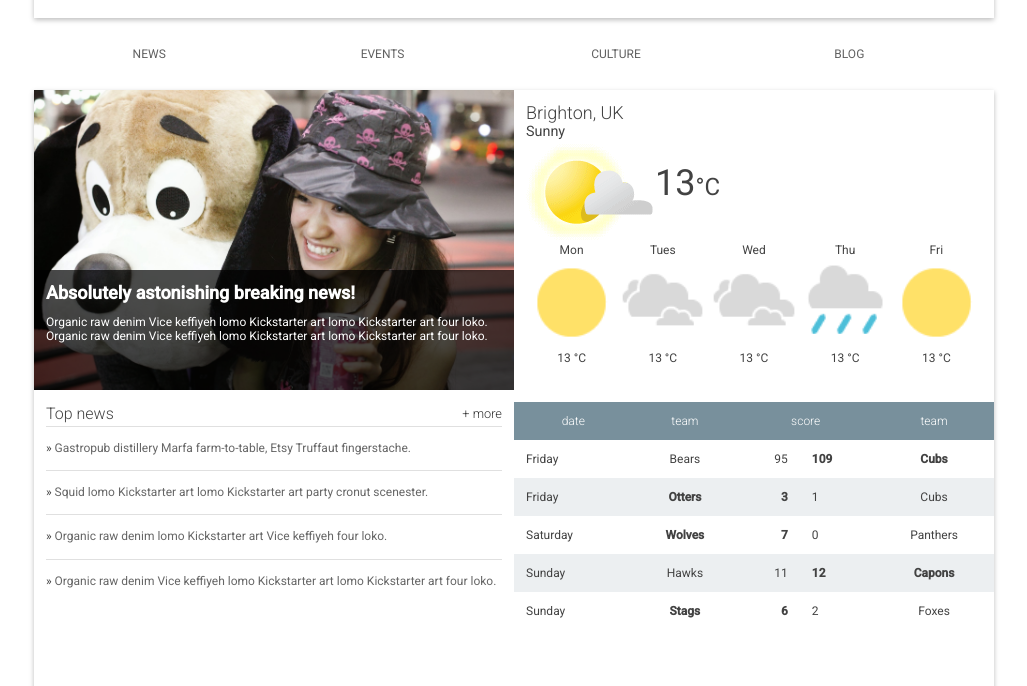
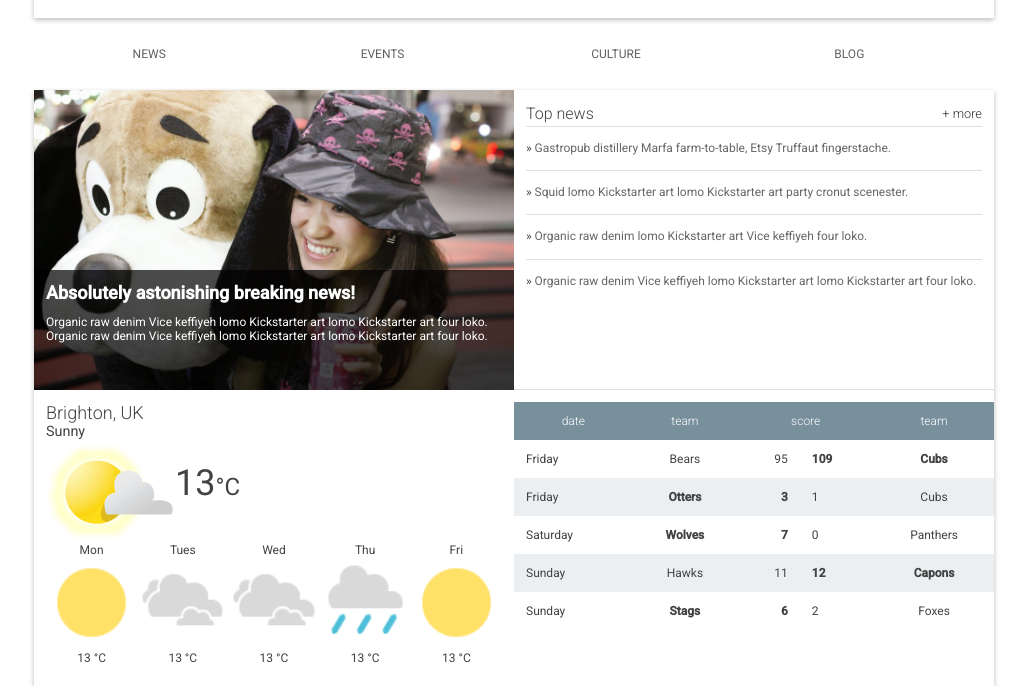
Before and after one commit to ac-fuentes/udacity_brighton_times, a plain HTML site: page index.html in a window 1280 px wide. Shown: the part 87-773 px from the top of the page, without its empty margins (126-1153 px from the left). Drawn offline with Linux system fonts and the light colour scheme.

Commit message:
Add layout changes to margin media query
Orders and proportions were adjusted for the media query affecting
viewports with min-width: 960px. The change was made to improve the
aesthetics of the page.

```diff
--- a/main.css
+++ b/main.css
@@ -351,4 +351,29 @@ footer a {
     margin-left: auto;
     margin-right: auto;
   }
+  .content{
+    display: flex;
+    flex-wrap: wrap;
+  }
+  .hero{
+    width: 50%;
+    order: 0;
+  }
+  .top-news{
+    width: 50%;
+    order: 1;
+  }
+  .scores{
+    width: 50%;
+    order: 3;
+  }
+  .weather{
+    width: 50%;
+    order: 2;
+  }
+  .recent-news{
+    width: 100%;
+    order: 4;
+  }
 }
+}
```
